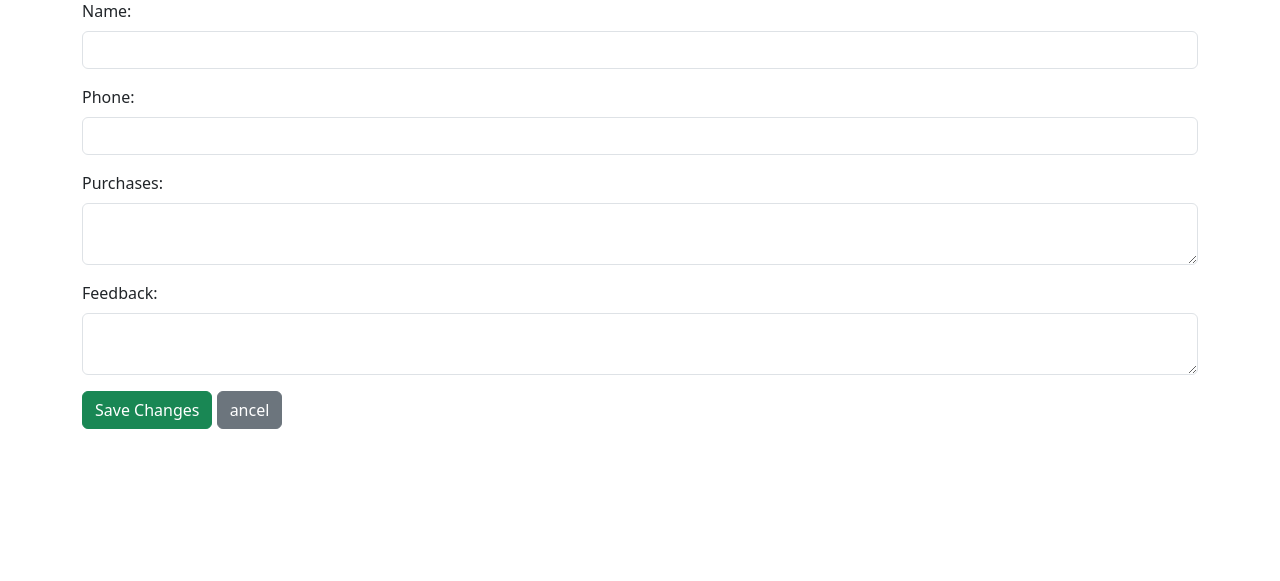
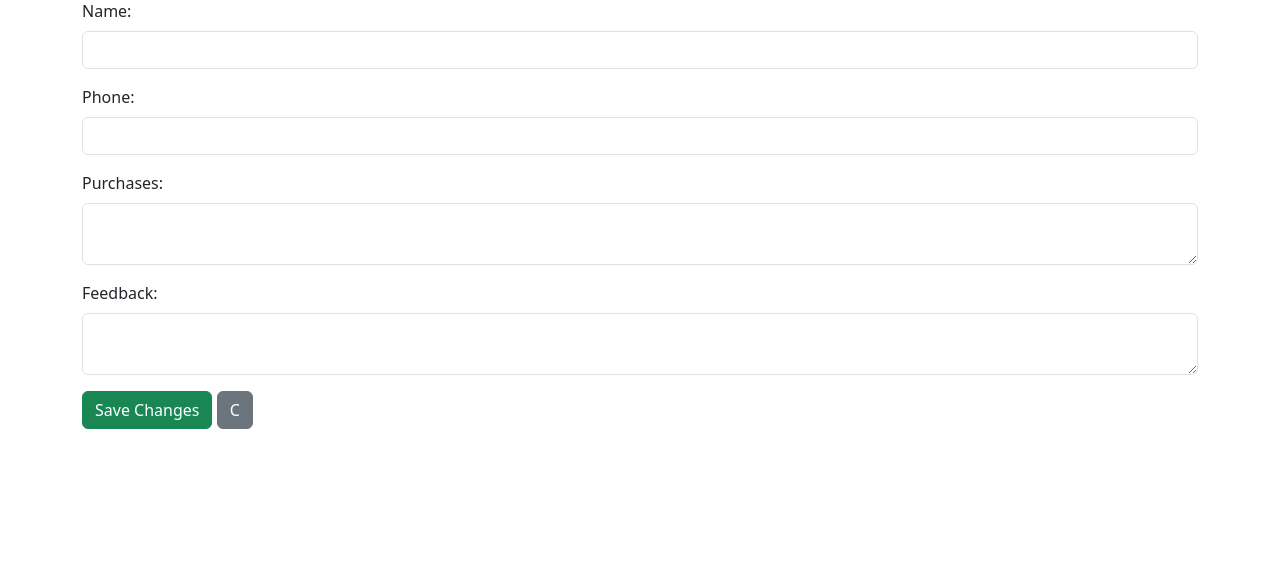
Before and after one commit to Nayanakr/Information-System, a Django app: template templates/edit_customer.html in a window 1280 px wide. Shown: the part 127-708 px from the top of the page. Run offline with Django 5.2, Linux system fonts and the light colour scheme; the template is opened without the code that fills it, so the values that code supplies are empty; parts of the project's set-up code (start-up, migrations or seed data) failed here and were passed over.

Commit message:
update changes

```diff
--- a/templates/edit_customer.html
+++ b/templates/edit_customer.html
@@ -53,7 +53,7 @@
         </div>
 
         <button type="submit" class="btn btn-success">Save Changes</button>
-        <a href="/customers/" class="btn btn-secondary">ancel</a>
+        <a href="/customers/" class="btn btn-secondary">C</a>
     </form>
 </div>
 
```
